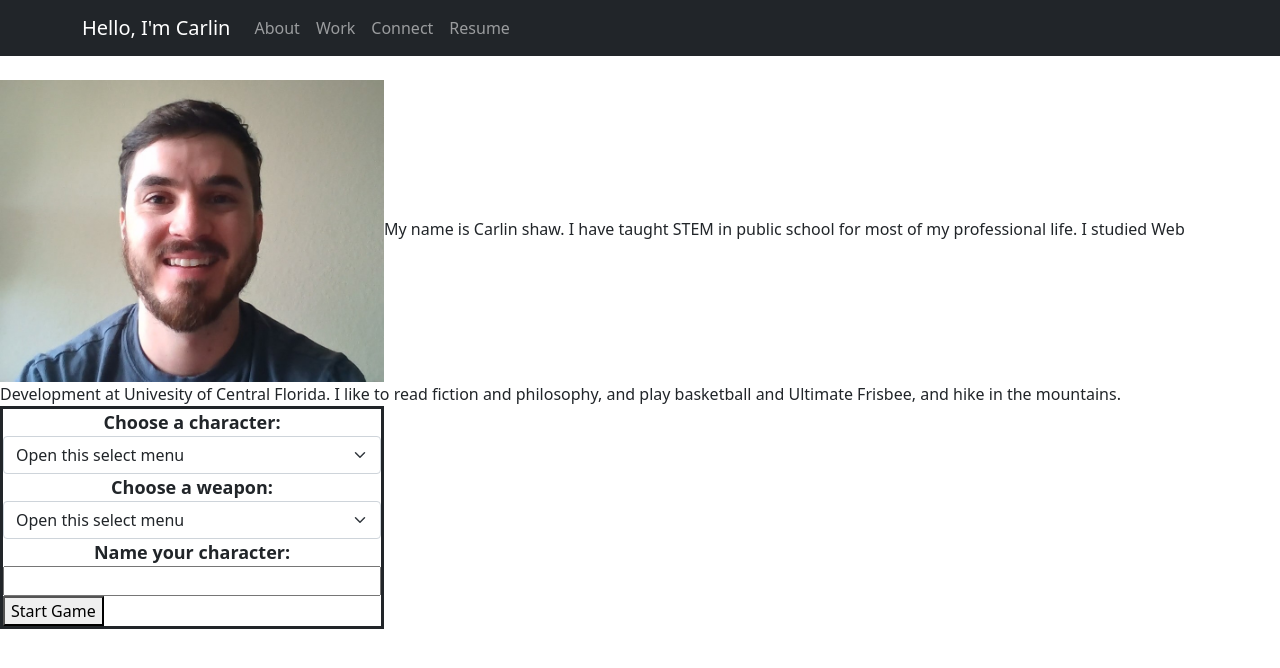
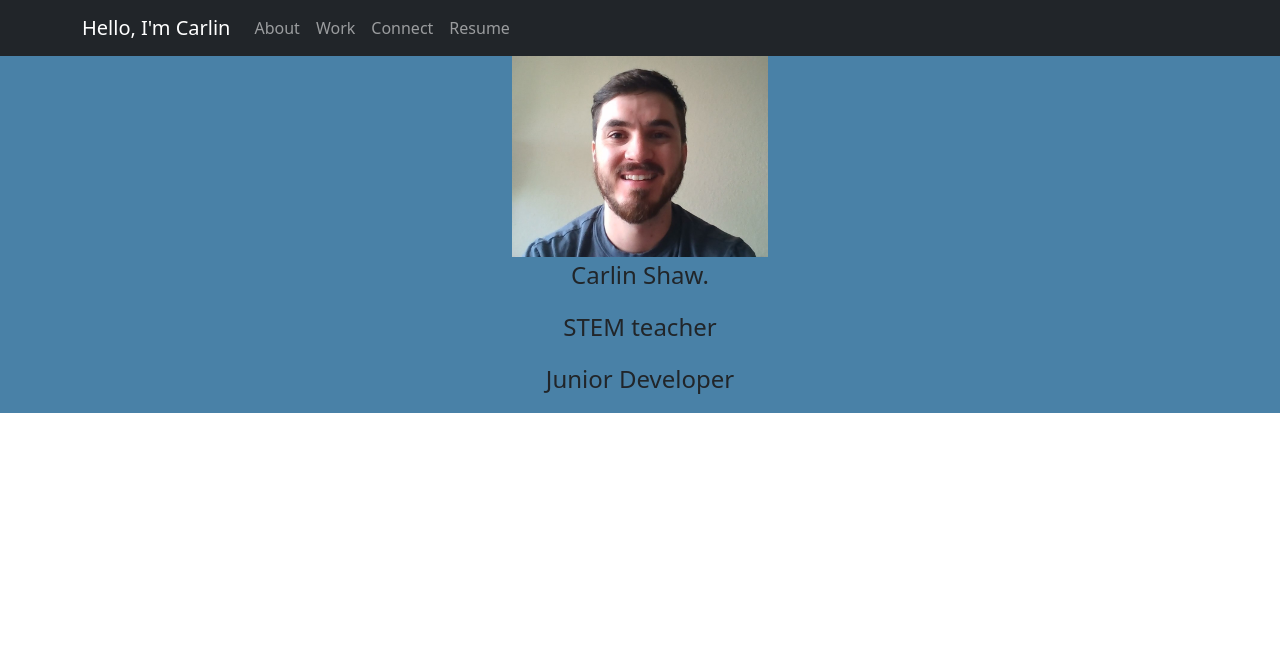
Before and after one commit to carlinjshaw/react_portfolio_cs, a React (Create React App) app: page / in a window 1280 px wide. Shown: the top 668 px of the page. Built offline with nearby package versions, Linux system fonts and the light colour scheme.

Commit message:
centered items and colored background in about page; fixed spacing

```diff
--- a/src/App.css
+++ b/src/App.css
@@ -9,7 +9,6 @@
   display: flex;
   flex-direction: column;
   justify-content: center;
-
   margin: 20px;
 }
 
@@ -21,10 +20,7 @@
   border-color: black;
 }
 
-.profileImage {
-  width: 30%;
-  height: 30%;
-}
+
 
 /* the following styles are for the other project */
 .character-form {
@@ -69,3 +65,33 @@ border: solid;
   width:300px;
   opacity: 0.5;
 }
+
+.about_page {
+  display: flex;
+  flex-direction: column;
+  align-items: center;
+  /* flex-wrap: wrap; */
+  /* justify-content: center; */
+  background-color: rgb(73, 129, 167);
+
+  margin:0;
+}
+
+.profileImage {
+  width: 20%;
+  height: 30%;
+}
+
+.about_text {
+  font-size: x-large;
+  width: 30%;
+  display:flex;
+  flex-direction: column;
+  align-items: center;
+}
+/*
+.about_item {
+  display: flex;
+  flex-direction: column;
+  justify-content: center;
+} */
--- a/src/App.js
+++ b/src/App.js
@@ -24,7 +24,7 @@ function App() {
       <Work currentPage= {currentPage}/>
       <Connect currentPage={currentPage}/>
       <Resume currentPage={currentPage}/>
-      {/* <Footer/> */}
+
     </div>
   );
 }
--- a/src/components/About.js
+++ b/src/components/About.js
@@ -8,48 +8,14 @@ function About(props) {
     function isExpanded() {
         if(props.currentPage === "About") {
             return (
-              <div>
-                <img class="profileImage" src={profile}></img>
-                My name is Carlin shaw. I have taught STEM in public school for
-                most of my professional life. I studied Web Development at
-                Univesity of Central Florida. I like to read fiction and
-                philosophy, and play basketball and Ultimate Frisbee, and hike
-                in the mountains.
+              <div class = "about_page">
+                <img class="profileImage about_item" src={profile}></img>
+                <article class= "about_text about_item">
+                    <p>Carlin Shaw.</p>
+                    <p>STEM teacher</p>
+                    <p>Junior Developer</p>
+                </article>
 
-
-
-
-
-                <div class="character-form">
-
-                  <div class="character-questions">Choose a character:</div>
-
-                  {/* <FloatingLabel controlId="floatingSelect" label="Works with selects"> */}
-                  <Form.Select aria-label="Floating label select example">
-                    <option>Open this select menu</option>
-                    <option value="1">One</option>
-                    <option value="2">Two</option>
-                    <option value="3">Saved Character Gandalf</option>
-                    <option value="4">Saved Character Goku</option>
-
-                  </Form.Select>
-
-                  <div class="character-questions">Choose a weapon:</div>
-
-                  <Form.Select aria-label="Floating label select example">
-                    <option>Open this select menu</option>
-                    <option value="1">One</option>
-                    <option value="2">Two</option>
-                    <option value="3">Three</option>
-                  </Form.Select>
-
-                  <div class="character-questions">Name your character:</div>
-
-                    <input></input>
-                        <button class="character-start-button">Start Game</button>
-
-                  {/* </FloatingLabel> */}
-                </div>
               </div>
             );
         } else {
--- a/src/components/Resume.js
+++ b/src/components/Resume.js
@@ -6,7 +6,8 @@ function Resume(props) {
     function isExpanded() {
         if(props.currentPage === "Resume") {
             return (
-              /* Front-end Proficiencies:
+              <div>
+               Front-end Proficiencies:
                 HTML
                 CSS
                 Javascript
@@ -25,26 +26,10 @@ function Resume(props) {
                 REST
                 GraphQL
 
-              <a href={resume}>Download Resume</a> */
+              <a href={resume}>Download Resume</a>
 
 
-              <div class="round1">
 
-                <div >
-
-                <img class="round1Image" src={firstImg} alt="Snow"></img>
-
-  <form action="/action_page.php" class="round1form">
-    <h2>Further you walk, and find a fork in the path...</h2>
-
-    <label ><b>To the left, you hear growlings and the stench is fowl. </b></label>
-    <button type="submit" class="round1btns">Go Left</button>
-
-    <label for="psw"><b>To the right, you see the glimmer of light and warmth.</b></label>
-    <button type="submit" class="round1btns">Go Right</button>
-  </form>
-
-</div>
 
               </div>
             );
```
Also changed, not shown: src/components/Header.js (+2 -6 lines).
